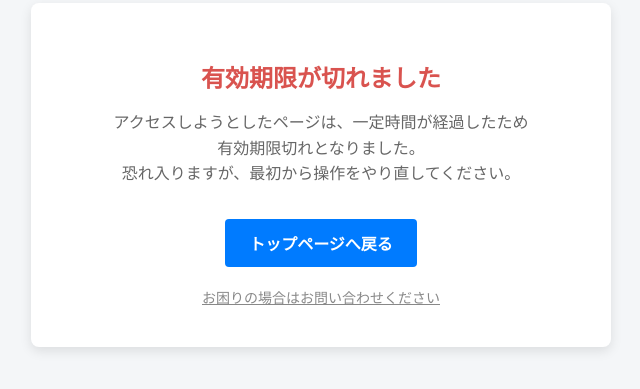
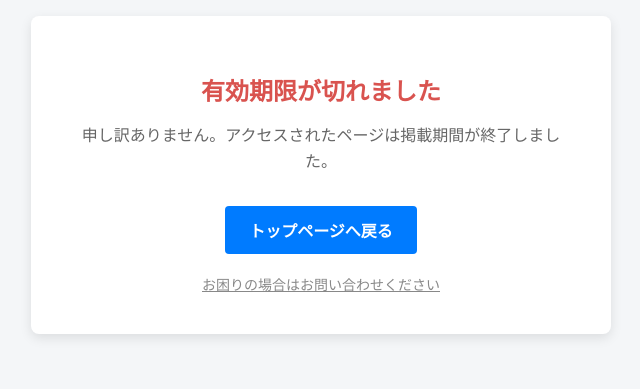
Before and after one commit to yali-cyber/yukoukigenkire, a plain HTML site: page index.html in a window 1280 px wide. Shown: the part 225-614 px from the top of the page, without its empty margins (319-959 px from the left). Drawn offline with Linux system fonts and the light colour scheme.

Commit message:
Update index.html

```diff
--- a/index.html
+++ b/index.html
@@ -3,7 +3,7 @@
 <head>
     <meta charset="UTF-8">
     <meta name="viewport" content="width=device-width, initial-scale=1.0">
-    <title>有効期限切れ</title>
+    <title>該当のキャンペーンは終了しました</title>
     <style>
         body {
             font-family: "Helvetica Neue", Arial, "Hiragino Kaku Gothic ProN", "Hiragino Sans", Meiryo, sans-serif;
@@ -62,9 +62,8 @@
     <div class="container">
         <h1>有効期限が切れました</h1>
         <p>
-            アクセスしようとしたページは、一定時間が経過したため<br>
-            有効期限切れとなりました。<br>
-            恐れ入りますが、最初から操作をやり直してください。
+            申し訳ありません。アクセスされたページは掲載期間が終了しました。<br>
+
         </p>
 
         <a href="/" class="btn">トップページへ戻る</a>
```
